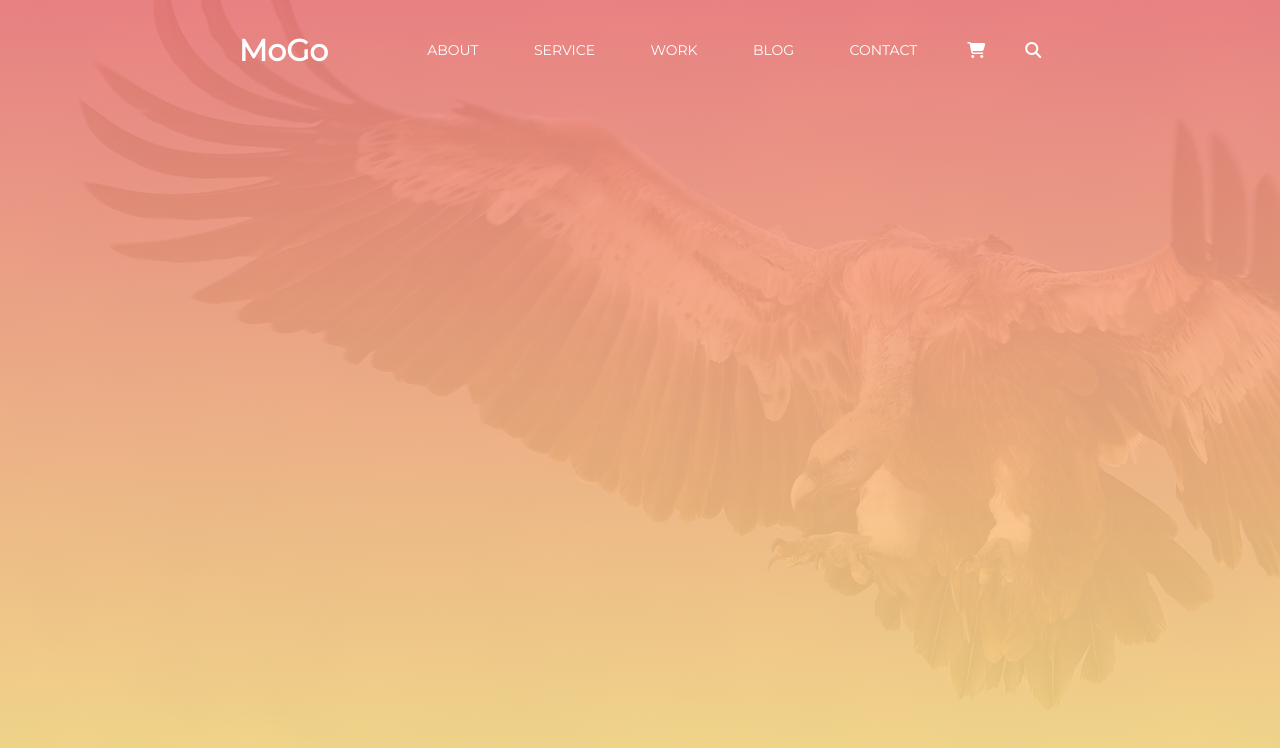
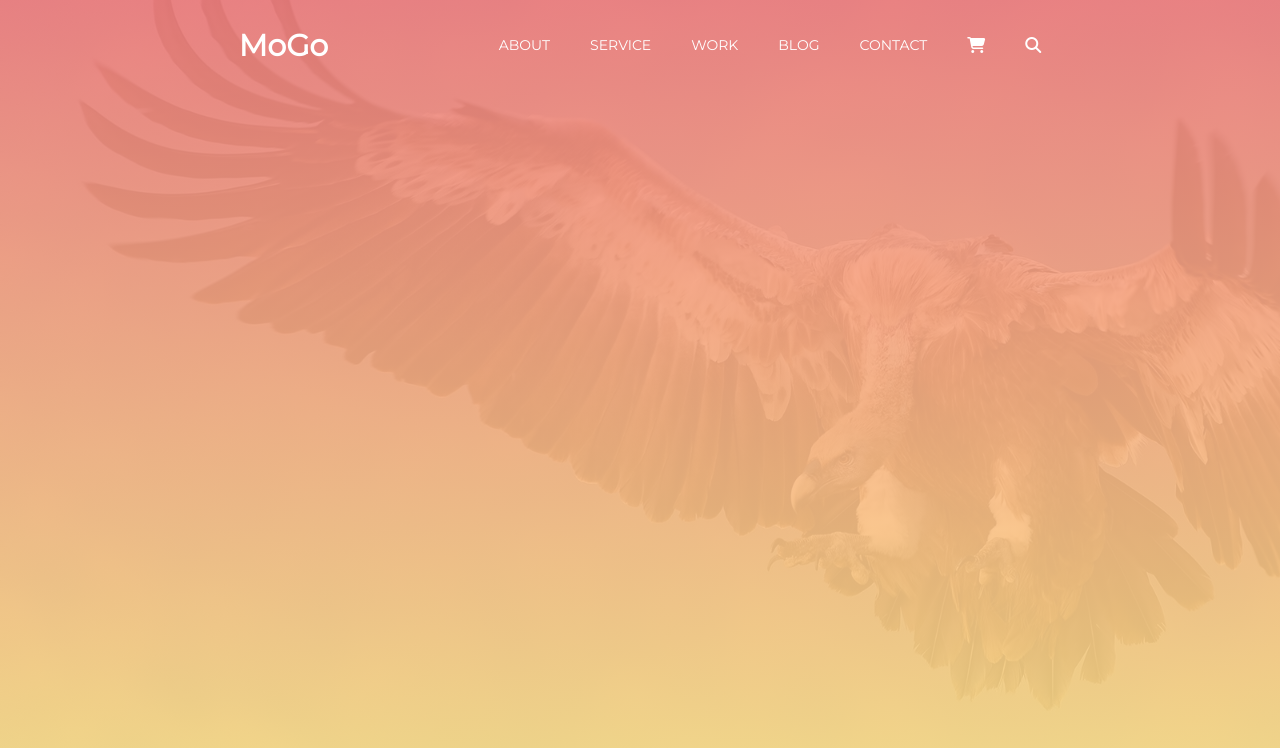
Before and after one commit to EugeneBatenko/ukietech-practice.github.io, a website: page app/index.html in a window 1280 px wide. Drawn offline with Linux system fonts and the light colour scheme.

Commit message:
Rebuild navigation

```diff
--- a/app/index.html
+++ b/app/index.html
@@ -20,13 +20,9 @@
                     <li><a href="#">WORK</a></li>
                     <li><a href="#">BLOG</a></li>
                     <li><a href="#">CONTACT</a></li>
+                    <li><a href="#" class="icon"><i class="fa fa-shopping-cart" aria-hidden="true"></i></a></li>
+                    <li><a href="#" class="icon"><i class="fa fa-search" aria-hidden="true"></i></a></li>
                 </ul>
-                <div class="shopping-cart">
-                    <a href="#"><i class="fa fa-shopping-cart" aria-hidden="true"></i></a>
-                </div>
-                <div class="search">
-                    <a href="#"><i class="fa fa-search" aria-hidden="true"></i></a>
-                </div>
             </nav>
         </header>
     </section>
--- a/app/scss/base/base.scss
+++ b/app/scss/base/base.scss
@@ -8,15 +8,17 @@ body {
 }
 header {
   max-width: 62.7%;
-  height: 40px;
+  height: 30px;
   margin: 0 auto;
   padding-top: 30px;
   nav {
+    padding-left: 30px;
     ul {
-      width: 490px;
+      //width: 620px;
       margin: 0;
       padding: 0;
       li {
+        padding-left: 40px;
         list-style: none;
       }
     }
--- a/app/scss/layouts/l-header.scss
+++ b/app/scss/layouts/l-header.scss
@@ -16,7 +16,7 @@ header {
       display: flex;
       justify-content: space-between;
       li {
-        a {
+        a:not(.icon){
           padding-bottom: 10px;
           font-size: 14px;
           border-bottom: 3px solid $full-transparent-color;
@@ -26,11 +26,5 @@ header {
         }
       }
     }
-    .shopping-cart {
-      padding-left: 50px;
-    }
-    .search {
-      padding-left: 40px;
-    }
   }
 }
--- a/app/scss/variables.scss
+++ b/app/scss/variables.scss
@@ -5,5 +5,7 @@ $full-transparent-color: rgba(0,0,0,.0);
 
 //Fonts variables
 $headers-font: 'Montserrat', sans-serif;
+$header-font-cursive: 'Kaushan Script', cursive;
 //Font import
 @import url('https://fonts.googleapis.com/css?family=Montserrat');
+@import url('https://fonts.googleapis.com/css?family=Kaushan+Script');
```
Also changed, not shown: app/css/main.css.
